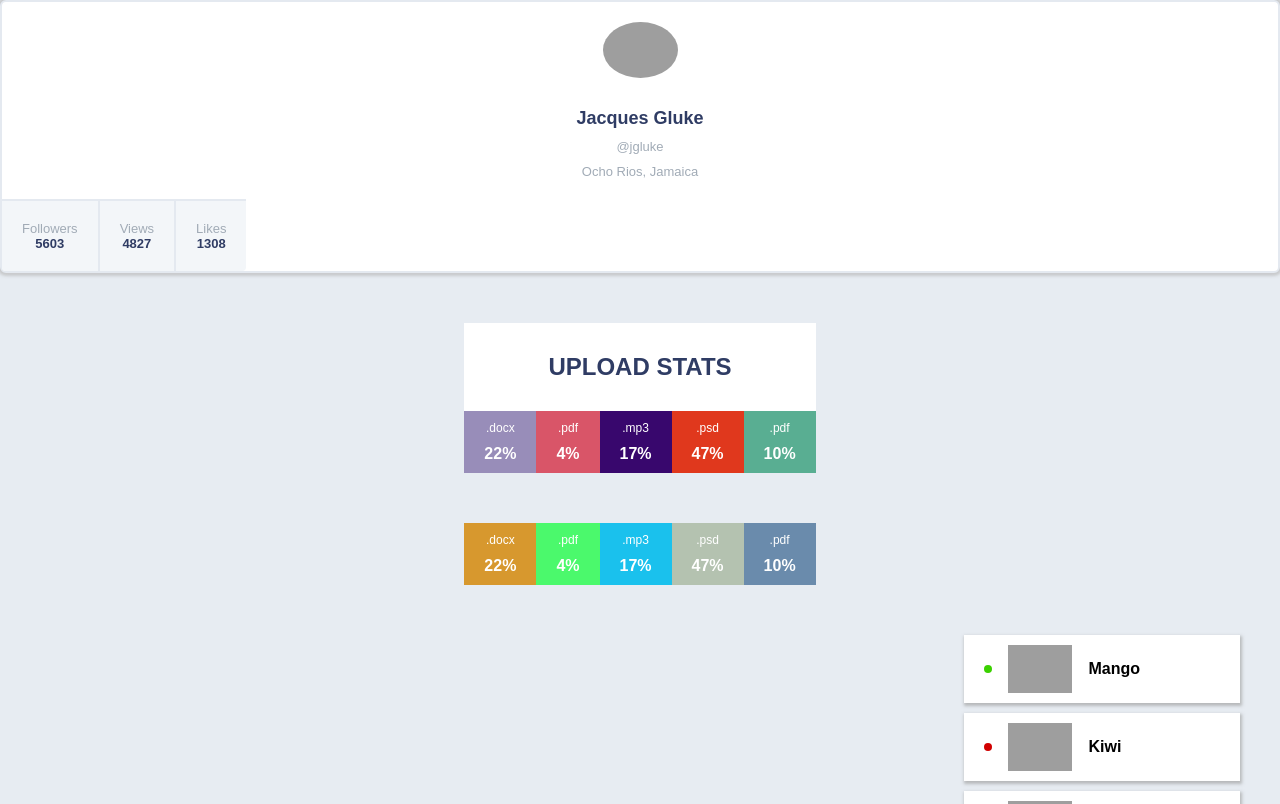
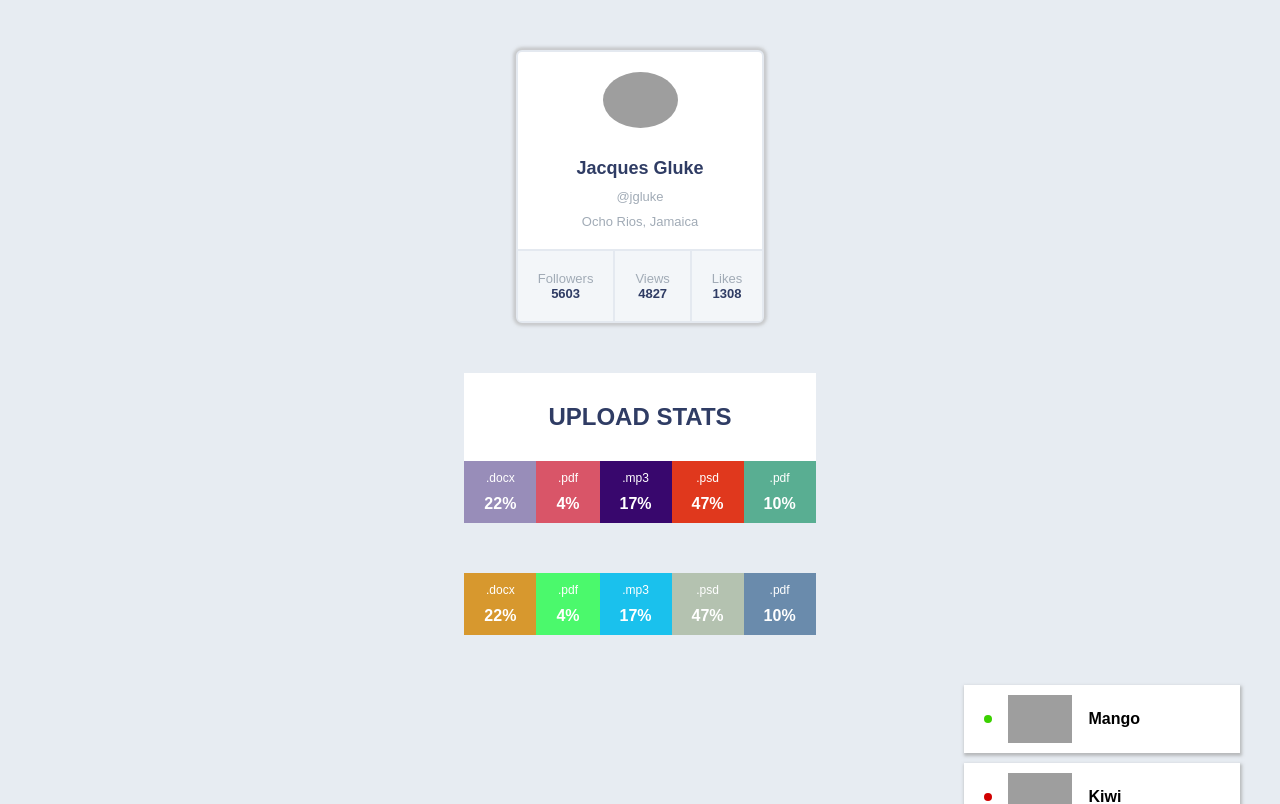
Before and after one commit to MatPaluch/goit-react-hw-01-components, a React (Vite) app: page / in a window 1280 px wide. Shown: the top 804 px of the page. Built offline with nearby package versions, Linux system fonts and the light colour scheme; grey boxes are pictures that could not be loaded.

Commit message:
import_normalized_style

```diff
--- a/src/components/App.module.css
+++ b/src/components/App.css
@@ -1,3 +1,5 @@
+@import-normalize;
+
 body {
   margin: 0;
   font-family: -apple-system, BlinkMacSystemFont, "Segoe UI", "Roboto", "Oxygen",
--- a/src/components/App.jsx
+++ b/src/components/App.jsx
@@ -9,6 +9,9 @@ import user from "./profile/user.json";
 import data from "./statistics/data.json";
 import friends from "./friendList/friends.json";
 import transactions from "./transactionHistory/transactions.json";
+
+//Import  normalizaji stylów ⬎
+import "./App.css";
 
 function App() {
   return (
--- a/src/components/profile/Profile.jsx
+++ b/src/components/profile/Profile.jsx
@@ -1,7 +1,6 @@
 import { Component } from "react";
 import PropTypes from "prop-types";
 import styles from "./Profile.module.css";
-import Style from "../App.module.css";
 
 export default class Profile extends Component {
   static defaultProps = {};
@@ -20,7 +19,7 @@ export default class Profile extends Component {
 
   render() {
     return (
-      <section className={styles.section_profile + Style}>
+      <section className={styles.section_profile}>
         <div className={styles.profile}>
           <div className={styles.description}>
             <img
```
